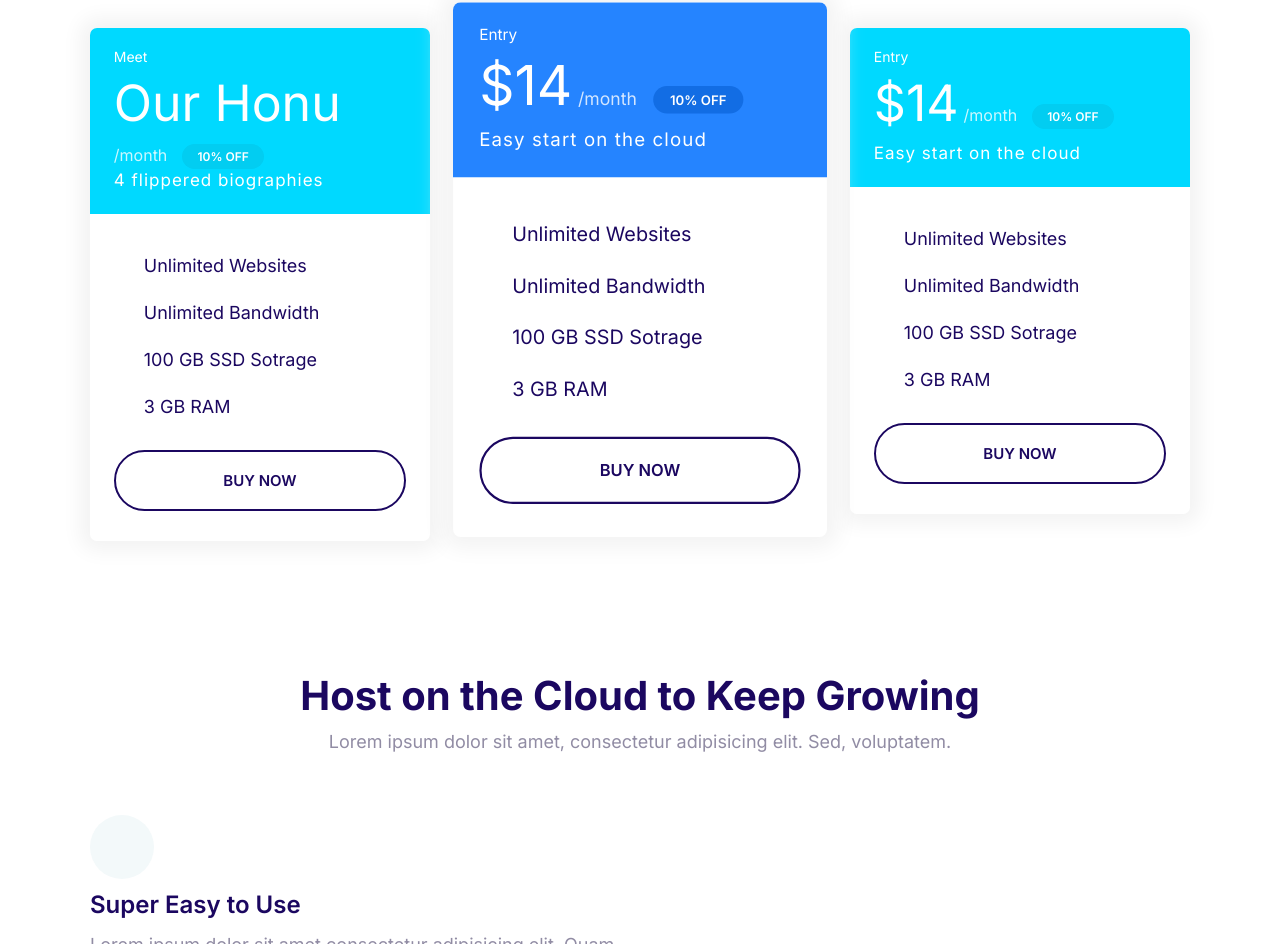
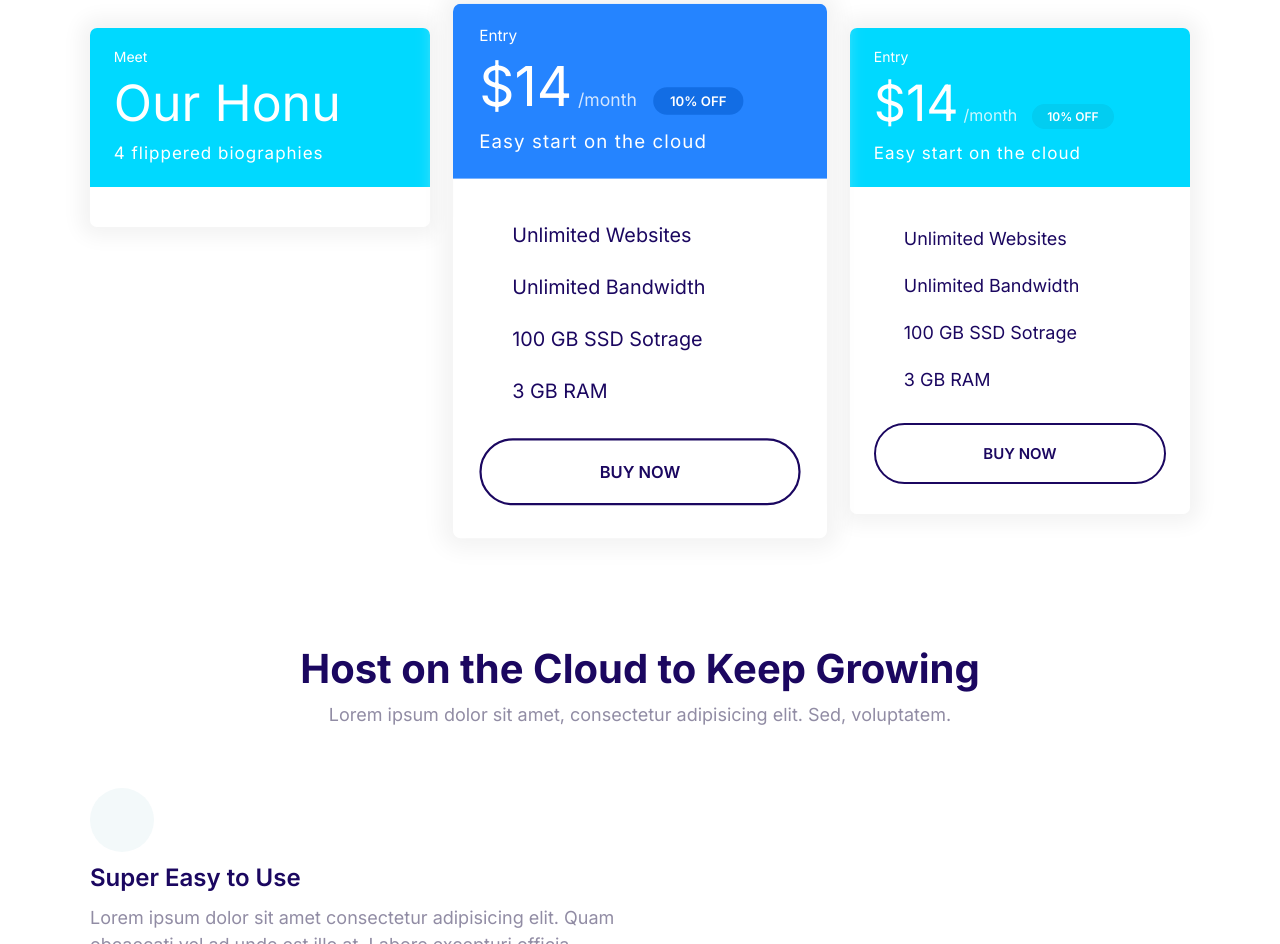
Before and after one commit to breezepickford/malamainahonuv1, a plain HTML site: page index.html in a window 1280 px wide. Shown: the part 991-1935 px from the top of the page. Drawn offline with nearby package versions, Linux system fonts and the light colour scheme; a script that the page names is missing.

Commit message:
card1 changes

```diff
--- a/index.html
+++ b/index.html
@@ -89,18 +89,10 @@
             <header class="card__header">
               <h3 class="plan__name">Meet</h3>
               <span class="plan__price">Our Honu</span>
-              <span class="plan__billing-cycle">/month</span>
-              <span class="badge badge--secondary badge--small">10% OFF</span>
               <span class="plan__description">4 flippered biographies</span>
             </header>
             <div class="card__body">
-              <ul class="list list--tick">
-                <li class="list__item">Unlimited Websites</li>
-                <li class="list__item">Unlimited Bandwidth</li>
-                <li class="list__item">100 GB SSD Sotrage</li>
-                <li class="list__item">3 GB RAM</li>
-              </ul>
-              <button class="btn btn--outline btn--block">Buy Now</button>
+              <!--FIXME: add image here -->
             </div>
           </div>
         </div>
```
